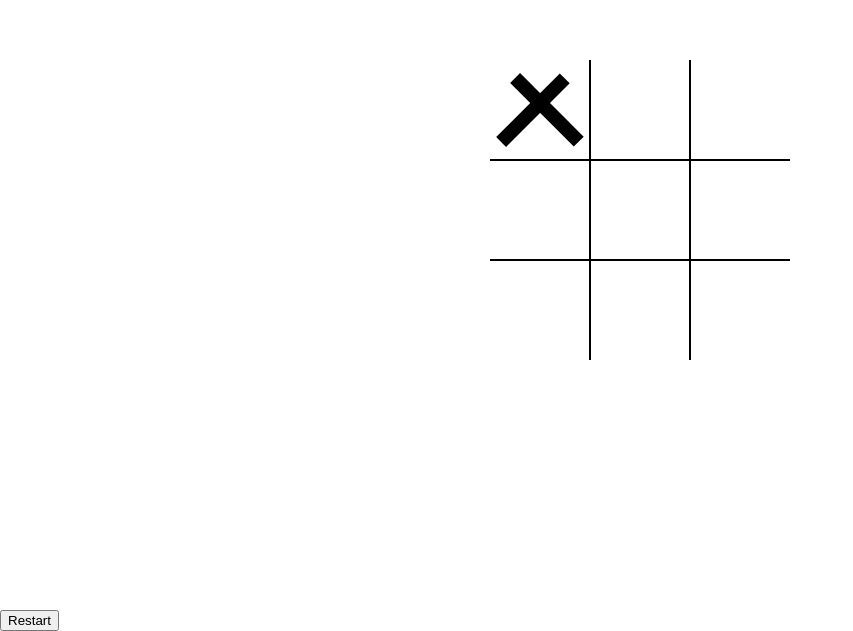
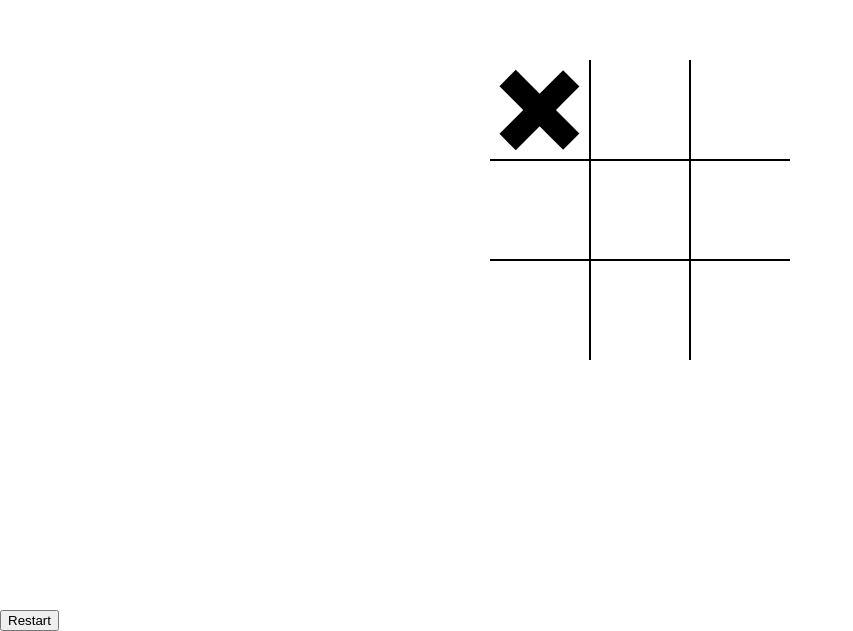
Before and after one commit to nooburger81/TTT_Game, a website: page public/index.html in a window 1280 px wide. Shown: the part 190-821 px from the top of the page, without its empty margins (0-853 px from the left). Drawn offline with Linux system fonts and the light colour scheme.

Commit message:
back at it, it works.

```diff
--- a/public/index.html
+++ b/public/index.html
@@ -10,7 +10,7 @@
   <body>
     <div class="board" id="board">
       <div class="cell x" data-cell></div>
-      <div class="cell" data-cell></div>
+      <div class="cell circle" data-cell></div>
       <div class="cell" data-cell></div>
       <div class="cell" data-cell></div>
       <div class="cell" data-cell></div>
--- a/public/styles.css
+++ b/public/styles.css
@@ -54,7 +54,8 @@ body {
 .cell.x::before,
 .cell.x::after {
     content: '';
-    width: calc(var(--mark-size) * .15);
+    position: absolute;
+    width: calc(var(--mark-size) * .25);
     height: var(--mark-size);
     background-color: black;
 }
```
